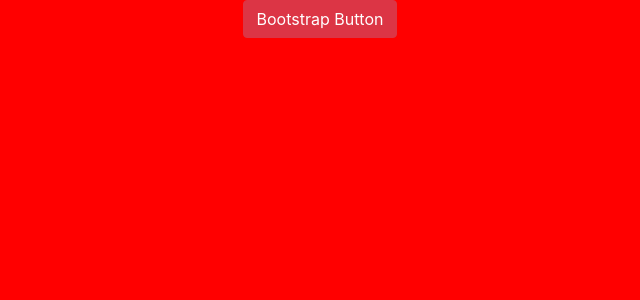
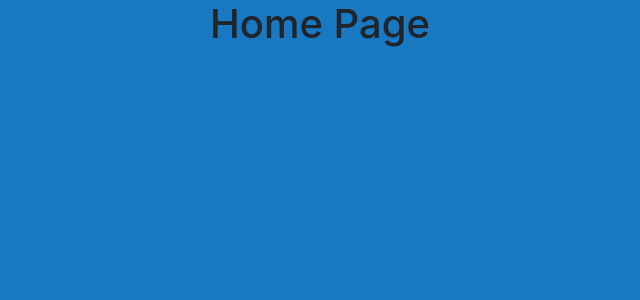
Before and after one commit to denzelb5/pinterest-routing, a React (Create React App) app: page / in a window 1280 px wide. Shown: the top 300 px of the page, without its empty margins (320-960 px from the left). Built offline with nearby package versions, Linux system fonts and the light colour scheme.

Commit message:
auth wip

```diff
--- a/package.json
+++ b/package.json
@@ -13,6 +13,7 @@
     "prop-types": "^15.7.2",
     "react": "^16.12.0",
     "react-dom": "^16.12.0",
+    "react-router-dom": "^5.1.2",
     "react-scripts": "3.3.0"
   },
   "scripts": {
--- a/src/App/App.js
+++ b/src/App/App.js
@@ -1,12 +1,53 @@
 import React from 'react';
+import {
+  BrowserRouter as Router,
+  Route,
+  Redirect,
+  Switch,
+} from 'react-router-dom';
+// Only imports those 4 packages
 import './App.scss';
 
-function App() {
-  return (
-    <div className="App">
-    <button className="btn btn-danger">Bootstrap Button</button>
-    </div>
-  );
+import Home from '../components/pages/Home/Home';
+import Auth from '../components/pages/Auth/Auth';
+import SingleBoard from '../components/pages/SingleBoard/SingleBoard';
+import NewBoard from '../components/pages/NewBoard/NewBoard';
+
+
+const PublicRoute = ({ component: Component, authed, ...rest }) => {
+  const routeChecker = (props) => (authed === false ? <Component {...props} {...rest}/> : <Redirect to={{ pathname: '/', state: { from: props.location } }} />);
+  return <Route {...rest} render={(props) => routeChecker(props)} />;
+};
+const PrivateRoute = ({ component: Component, authed, ...rest }) => {
+  const routeChecker = (props) => (authed === true ? <Component {...props} {...rest}/> : <Redirect to={{ pathname: '/auth', state: { from: props.location } }} />);
+  // If u r authed, run props and the rest.  if not, run auth
+  return <Route {...rest} render={(props) => routeChecker(props)} />;
+};
+
+
+class App extends React.Component {
+  state = {
+    authed: true,
+  }
+
+  render() {
+    const { authed } = this.state;
+
+    return (
+      <div className="App">
+     <Router>
+       <Switch>
+         <PrivateRoute path="/" exact component={Home} authed={authed} />
+         <PrivateRoute path="board/new" exact component={NewBoard} authed={authed} />
+         <PublicRoute path="/auth" exact component={Auth} authed={authed} />
+         <PrivateRoute path="/board/:boardId" exact component={SingleBoard} authed={authed} />
+         {/* :boardId is a variable being declared within the route */}
+         <PrivateRoute path="/board/:boardId/pin/:pinId" />
+       </Switch>
+     </Router>
+     </div>
+    );
+  }
 }
 
 export default App;
--- /dev/null
+++ b/src/components/pages/Auth/Auth.js
@@ -0,0 +1,14 @@
+import React from 'react';
+import './Auth.scss';
+
+class Auth extends React.Component {
+  render() {
+    return (
+      <div className="Auth">
+        <h1>Auth Page</h1>
+      </div>
+    );
+  }
+}
+
+export default Auth;
--- /dev/null
+++ b/src/components/pages/Auth/Auth.scss
@@ -0,0 +1,3 @@
+.Auth {
+  display: block;
+}
--- /dev/null
+++ b/src/components/pages/Home/Home.js
@@ -0,0 +1,14 @@
+import React from 'react';
+import './Home.scss';
+
+class Home extends React.Component {
+  render() {
+    return (
+      <div className="Auth">
+        <h1>Home Page</h1>
+      </div>
+    );
+  }
+}
+
+export default Home;
--- /dev/null
+++ b/src/components/pages/NewBoard/NewBoard.js
@@ -0,0 +1,14 @@
+import React from 'react';
+import './NewBoard.scss';
+
+class NewBoard extends React.Component {
+  render() {
+    return (
+      <div className="Auth">
+        <h1>NewBoard Page</h1>
+      </div>
+    );
+  }
+}
+
+export default NewBoard;
--- /dev/null
+++ b/src/components/pages/SingleBoard/SingleBoard.js
@@ -0,0 +1,14 @@
+import React from 'react';
+import './SingleBoard.scss';
+
+class SingleBoard extends React.Component {
+  render() {
+    return (
+      <div className="Auth">
+        <h1>SingleBoard Page</h1>
+      </div>
+    );
+  }
+}
+
+export default SingleBoard;
--- a/src/styles/index.scss
+++ b/src/styles/index.scss
@@ -2,7 +2,7 @@
 @import './variables.scss';
 
 body {
-  background-color: $red;
+  background-color: rgb(24, 120, 193);
   margin: 0;
   font-family: -apple-system, BlinkMacSystemFont, 'Segoe UI', 'Roboto', 'Oxygen',
     'Ubuntu', 'Cantarell', 'Fira Sans', 'Droid Sans', 'Helvetica Neue',
```
Also changed, not shown: src/components/pages/Home/Home.scss (added), src/components/pages/NewBoard/NewBoard.scss (added), src/components/pages/SingleBoard/SingleBoard.scss (added).
